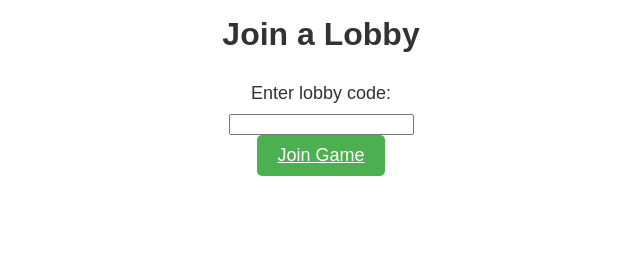
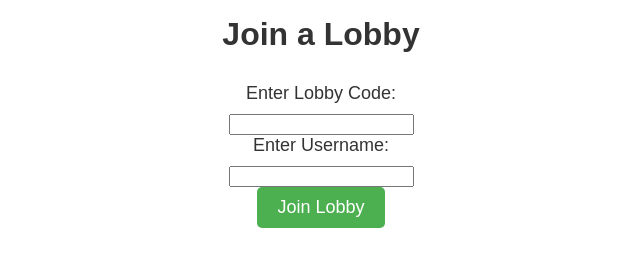
Before and after one commit to Gabyr01/CS-436-Project, a website: page Frontend/static/home.html in a window 1280 px wide. Shown: the part 447-714 px from the top of the page, without its empty margins (319-959 px from the left). Drawn offline with nearby package versions, Linux system fonts and the light colour scheme; files that its build step writes are made by us from their sources; no server answers; files whose address does not match are found by name.

Commit message:
put text input for username WIP

```diff
--- a/Frontend/static/home.html
+++ b/Frontend/static/home.html
@@ -21,10 +21,15 @@
                 <button id="get-code">Get a Code</button>
                 <p id="lobby-code-display"></p>
                 <h1>Join a Lobby</h1>
-                <form>
-                    <label for="lobby-code ">Enter lobby code:</label>
+
+                <form onsubmit="joinLobby(event)">
+                    <label for="lobby-code">Enter Lobby Code:</label>
                     <input type="text " id="lobby-code " name="lobby-code " required />
-                    <a id="join-button" type="submit" href="./index.html">Join Game</a>
+
+                    <label for="username">Enter Username:</label>
+                    <input type="text " id="username " name="username" required />
+
+                    <button type="submit" id="join-button">Join Lobby</button>
                 </form>
             </div>
         </div>
```
